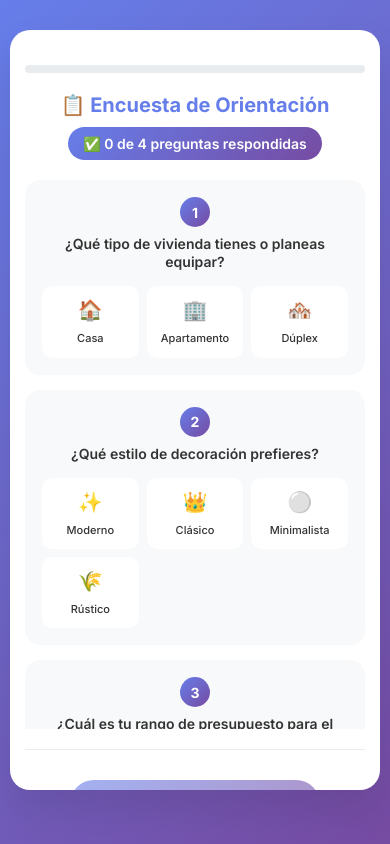
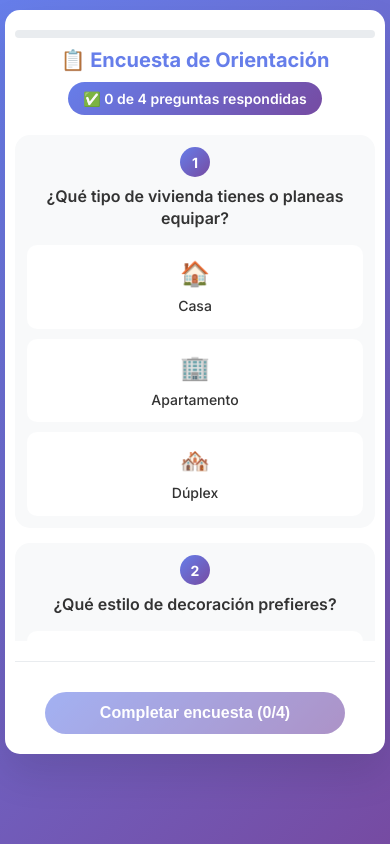
Before and after one commit to tomialvarez85/estilo-casa-2025, a React (Vite) app: page / in a window 390 px wide. Both pictures are taken after a click on the button "🚀 Comenzar Encuesta". Built offline with nearby package versions, Linux system fonts and the light colour scheme.

Commit message:
Mejorar selección de voz femenina y agregar diseño responsive completo para móviles

```diff
--- a/src/components/Results.jsx
+++ b/src/components/Results.jsx
@@ -2,6 +2,41 @@ import React, { useState, useEffect } from 'react';
 
 const Results = ({ results, surveyData, onRestart }) => {
   const [isSpeaking, setIsSpeaking] = useState(false);
+
+  // Función para seleccionar voz de mujer
+  const selectFemaleVoice = () => {
+    const voices = window.speechSynthesis.getVoices();
+
+    // Lista de nombres de voces femeninas comunes
+    const femaleVoiceNames = [
+      'maria', 'mujer', 'female', 'woman', 'girl', 'sara', 'ana', 'lucia',
+      'sofia', 'carmen', 'isabel', 'elena', 'patricia', 'monica', 'laura'
+    ];
+
+    // Buscar voz femenina en español
+    let femaleVoice = voices.find(voice =>
+      voice.lang.includes('es') &&
+      femaleVoiceNames.some(name =>
+        voice.name.toLowerCase().includes(name)
+      )
+    );
+
+    // Si no encuentra, buscar cualquier voz en español
+    if (!femaleVoice) {
+      femaleVoice = voices.find(voice => voice.lang.includes('es'));
+    }
+
+    // Si no hay voces en español, buscar cualquier voz femenina
+    if (!femaleVoice) {
+      femaleVoice = voices.find(voice =>
+        femaleVoiceNames.some(name =>
+          voice.name.toLowerCase().includes(name)
+        )
+      );
+    }
+
+    return femaleVoice;
+  };
 
   // Función para leer las recomendaciones en voz alta
   const speakRecommendations = () => {
@@ -28,23 +63,14 @@ const Results = ({ results, surveyData, onRestart }) => {
       const utterance = new SpeechSynthesisUtterance(speechText);
       utterance.lang = 'es-ES';
       utterance.rate = 0.9;
-      utterance.pitch = 1;
+      utterance.pitch = 1.2; // Aumentar el pitch para sonar más femenino
       utterance.volume = 1;
 
       // Seleccionar voz de mujer
-      const voices = window.speechSynthesis.getVoices();
-      const femaleVoice = voices.find(voice =>
-        voice.lang.includes('es') && voice.name.toLowerCase().includes('female')
-      ) || voices.find(voice =>
-        voice.lang.includes('es') && voice.name.toLowerCase().includes('mujer')
-      ) || voices.find(voice =>
-        voice.lang.includes('es') && voice.name.toLowerCase().includes('maria')
-      ) || voices.find(voice =>
-        voice.lang.includes('es')
-      );
-
+      const femaleVoice = selectFemaleVoice();
       if (femaleVoice) {
         utterance.voice = femaleVoice;
+        console.log('Voz seleccionada:', femaleVoice.name, femaleVoice.lang);
       }
 
       utterance.onstart = () => setIsSpeaking(true);
@@ -65,13 +91,24 @@ const Results = ({ results, surveyData, onRestart }) => {
 
   // Leer automáticamente cuando se muestren los resultados
   useEffect(() => {
-    // Esperar 1 segundo antes de leer para que el usuario vea los resultados
-    const timer = setTimeout(() => {
-      speakRecommendations();
-    }, 1000);
+    // Esperar a que las voces estén disponibles
+    const loadVoices = () => {
+      const voices = window.speechSynthesis.getVoices();
+      if (voices.length > 0) {
+        // Esperar 1 segundo antes de leer para que el usuario vea los resultados
+        const timer = setTimeout(() => {
+          speakRecommendations();
+        }, 1000);
+        return () => clearTimeout(timer);
+      } else {
+        // Si las voces no están disponibles, esperar un poco más
+        setTimeout(loadVoices, 100);
+      }
+    };
+
+    loadVoices();
 
     return () => {
-      clearTimeout(timer);
       stopSpeaking();
     };
   }, []);
--- a/src/index.css
+++ b/src/index.css
@@ -623,3 +623,280 @@ body {
   margin: 10px 0;
   line-height: 1.6;
 }
+
+/* Responsive Design para móviles */
+@media (max-width: 768px) {
+  /* Contenedor principal */
+  .container {
+    padding: 10px;
+    max-width: 100%;
+  }
+
+  /* Tarjetas */
+  .card {
+    margin: 10px 0;
+    padding: 20px;
+    border-radius: 15px;
+  }
+
+  /* Títulos */
+  .result-title {
+    font-size: 24px !important;
+    line-height: 1.3;
+    margin-bottom: 20px;
+  }
+
+  h1 {
+    font-size: 28px !important;
+  }
+
+  h2 {
+    font-size: 22px !important;
+  }
+
+  h3 {
+    font-size: 18px !important;
+  }
+
+  /* Encuesta compacta */
+  .compact-survey {
+    padding: 15px !important;
+    max-height: 90vh !important;
+  }
+
+  .compact-questions-grid {
+    grid-template-columns: 1fr !important;
+    gap: 15px !important;
+    max-height: 60vh !important;
+  }
+
+  .compact-question-section {
+    padding: 15px !important;
+  }
+
+  .compact-question-title {
+    font-size: 16px !important;
+    line-height: 1.4;
+  }
+
+  .compact-options-grid {
+    grid-template-columns: 1fr !important;
+    gap: 10px !important;
+  }
+
+  .compact-option-card {
+    padding: 15px !important;
+    min-height: 60px !important;
+  }
+
+  .compact-option-icon {
+    font-size: 24px !important;
+  }
+
+  .compact-option-label {
+    font-size: 14px !important;
+  }
+
+  /* Resultados */
+  .result-container {
+    padding: 15px !important;
+  }
+
+  .recommendations {
+    margin: 15px 0 !important;
+  }
+
+  .recommendation-item {
+    margin-bottom: 15px !important;
+  }
+
+  .area-card {
+    flex-direction: column !important;
+    text-align: center !important;
+    padding: 15px !important;
+  }
+
+  .area-icon {
+    font-size: 36px !important;
+    margin: 0 0 15px 0 !important;
+  }
+
+  .area-title {
+    font-size: 18px !important;
+    margin-bottom: 8px !important;
+  }
+
+  .area-description {
+    font-size: 14px !important;
+    line-height: 1.5;
+    margin-bottom: 10px !important;
+  }
+
+  .area-score {
+    font-size: 12px !important;
+    padding: 4px 8px !important;
+  }
+
+  /* Controles de voz */
+  .voice-controls {
+    margin: 15px 0 !important;
+    padding: 15px !important;
+  }
+
+  .voice-controls .btn {
+    font-size: 14px !important;
+    padding: 12px 20px !important;
+    width: 100% !important;
+    max-width: 300px !important;
+  }
+
+  /* Resumen de encuesta */
+  .survey-summary {
+    padding: 15px !important;
+    margin: 15px 0 !important;
+  }
+
+  .survey-summary h3 {
+    font-size: 16px !important;
+    margin-bottom: 10px !important;
+  }
+
+  .survey-summary p {
+    font-size: 14px !important;
+    margin: 6px 0 !important;
+  }
+
+  /* Footer */
+  .result-footer {
+    margin-top: 20px !important;
+  }
+
+  .result-note {
+    font-size: 13px !important;
+    line-height: 1.5;
+    margin: 8px 0 !important;
+  }
+
+  /* Botones */
+  .btn {
+    font-size: 16px !important;
+    padding: 12px 20px !important;
+    width: 100% !important;
+    max-width: 300px !important;
+    margin: 10px auto !important;
+    display: block !important;
+  }
+
+  /* Progress bar */
+  .progress-bar {
+    height: 8px !important;
+    margin: 10px 0 !important;
+  }
+
+  /* Survey header */
+  .survey-header {
+    margin-bottom: 20px !important;
+  }
+
+  .survey-title {
+    font-size: 20px !important;
+    margin-bottom: 10px !important;
+  }
+
+  .progress-indicator {
+    font-size: 14px !important;
+  }
+
+  /* Survey footer */
+  .survey-footer {
+    margin-top: 20px !important;
+    text-align: center !important;
+  }
+}
+
+/* Tablets */
+@media (min-width: 769px) and (max-width: 1024px) {
+  .container {
+    padding: 20px;
+    max-width: 90%;
+  }
+
+  .compact-questions-grid {
+    grid-template-columns: 1fr 1fr !important;
+    gap: 20px !important;
+  }
+
+  .compact-options-grid {
+    grid-template-columns: 1fr 1fr !important;
+  }
+
+  .area-card {
+    padding: 20px !important;
+  }
+
+  .area-icon {
+    font-size: 42px !important;
+  }
+}
+
+/* Pantallas muy pequeñas */
+@media (max-width: 480px) {
+  .container {
+    padding: 5px;
+  }
+
+  .card {
+    padding: 15px;
+    margin: 5px 0;
+  }
+
+  .result-title {
+    font-size: 20px !important;
+  }
+
+  .compact-survey {
+    padding: 10px !important;
+  }
+
+  .compact-question-section {
+    padding: 10px !important;
+  }
+
+  .compact-option-card {
+    padding: 12px !important;
+    min-height: 50px !important;
+  }
+
+  .area-card {
+    padding: 12px !important;
+  }
+
+  .voice-controls .btn {
+    font-size: 13px !important;
+    padding: 10px 16px !important;
+  }
+}
+
+/* Orientación landscape en móviles */
+@media (max-width: 768px) and (orientation: landscape) {
+  .compact-survey {
+    max-height: 85vh !important;
+  }
+
+  .compact-questions-grid {
+    max-height: 50vh !important;
+  }
+
+  .result-container {
+    padding: 10px !important;
+  }
+
+  .area-card {
+    flex-direction: row !important;
+    text-align: left !important;
+  }
+
+  .area-icon {
+    margin: 0 15px 0 0 !important;
+  }
+}
```
